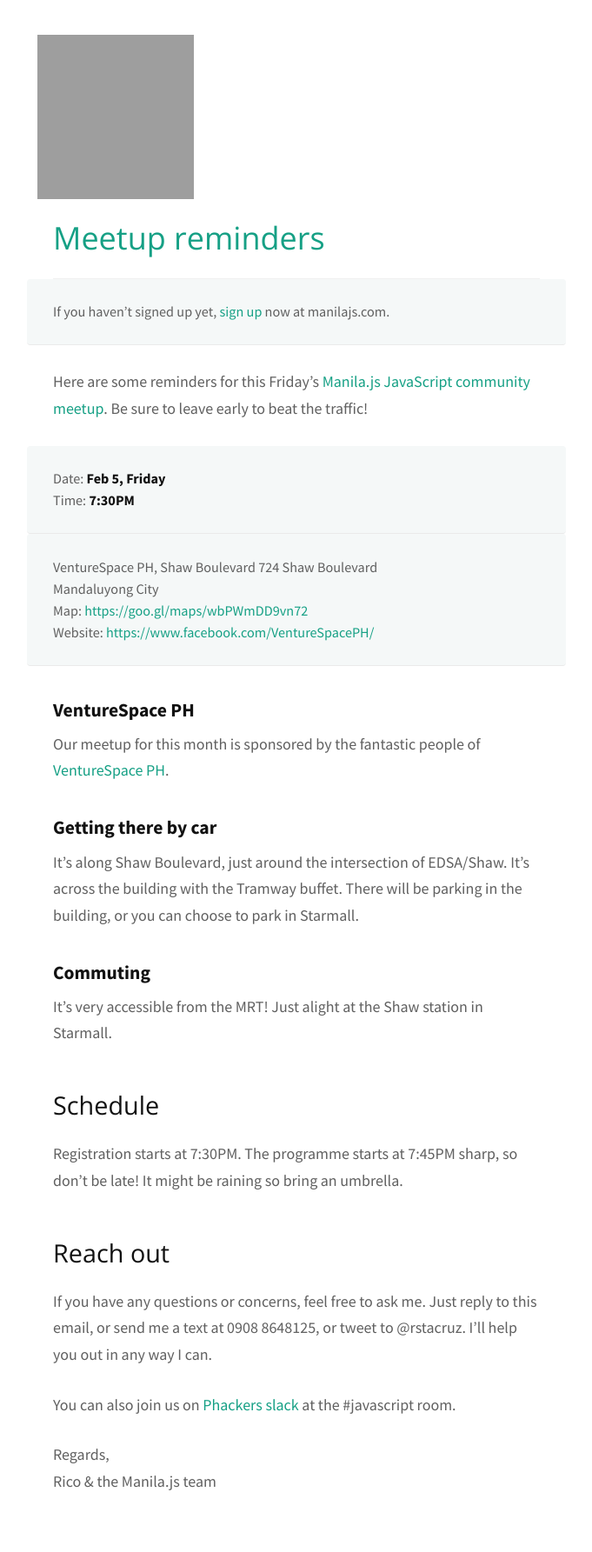
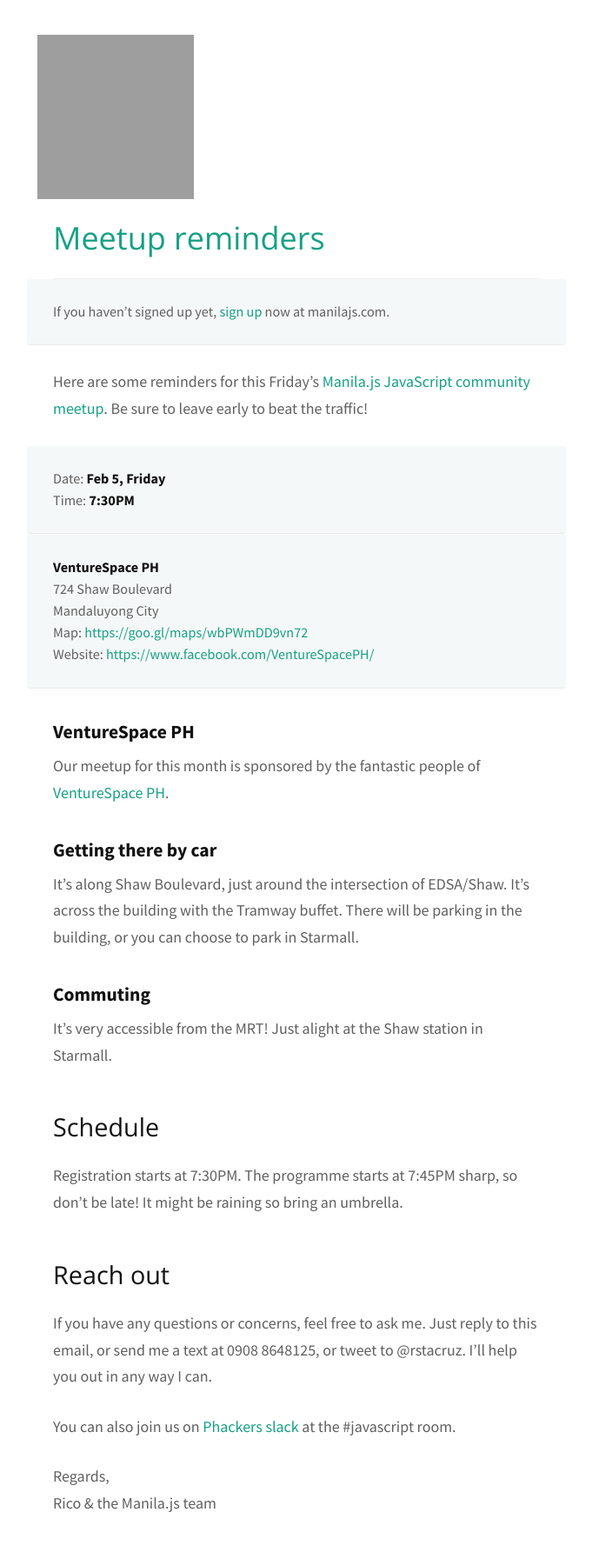
Before and after one commit to manilajs/manilajs.com, a Jekyll site: the page built from _posts/2016-02-01-016-welcome.md, in a window 1280 px wide. Shown: the whole page at 87% size, without its empty margins (299-980 px from the left). Built offline with Jekyll 4.4.1, drawn with Linux system fonts in a browser that asks for light colours; nearby versions of some CDN libraries; some web fonts are replaced; before the commit the page ends 1759 px from its top, so only the background shows below that.

Commit message:
Update blogpost

```diff
--- a/_posts/2016-02-01-016-welcome.md
+++ b/_posts/2016-02-01-016-welcome.md
@@ -7,7 +7,7 @@
 > Date: **Feb 5, Friday**<br>
 > Time: **7:30PM**
 
-> VentureSpace PH, Shaw Boulevard
+> **VentureSpace PH**<br>
 > 724 Shaw Boulevard<br>
 > Mandaluyong City<br>
 > Map: <https://goo.gl/maps/wbPWmDD9vn72><br>
```
